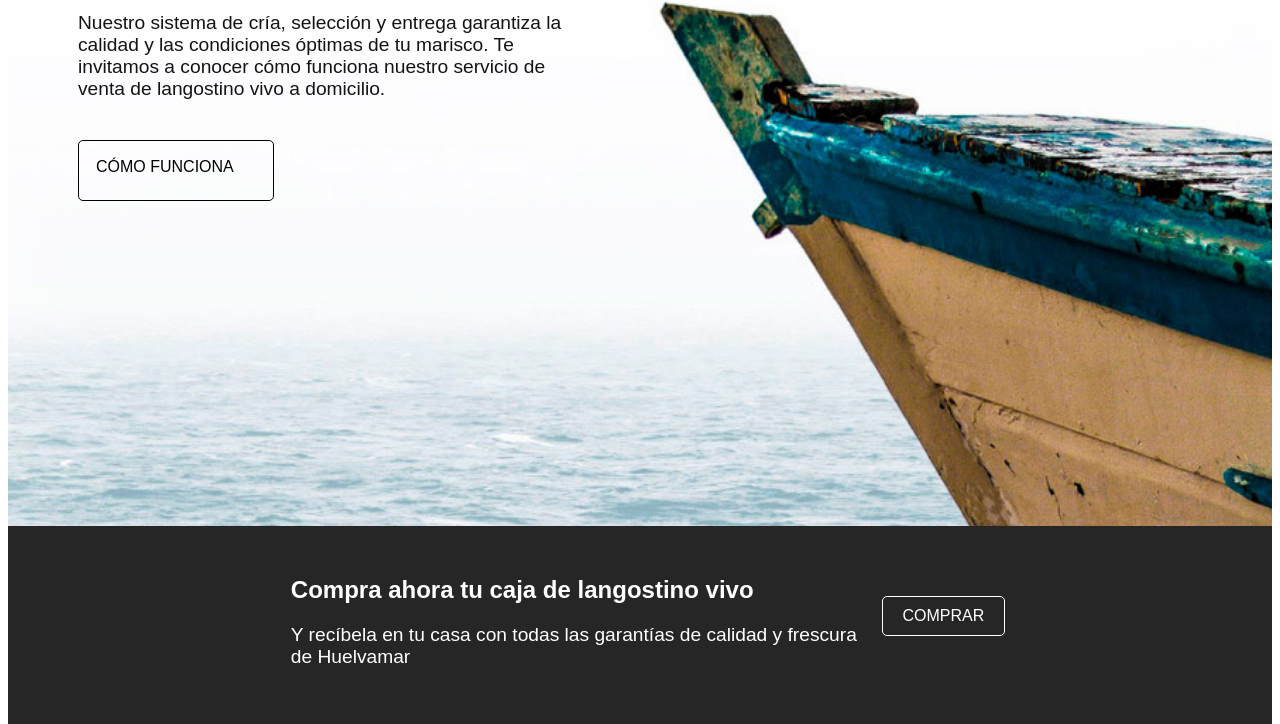
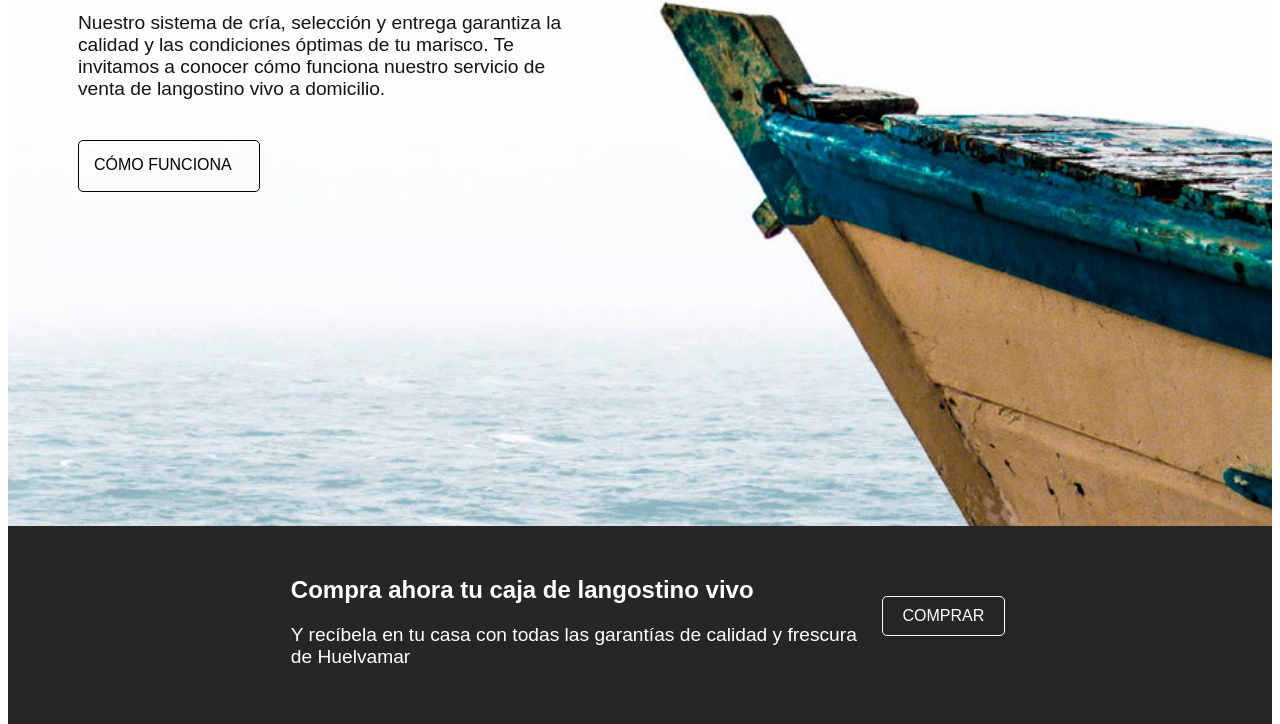
Before and after one commit to alfonso8969/huelvamar, a plain HTML site: page index.html in a window 1280 px wide. Shown: the part 2474-3198 px from the top of the page. Drawn offline with Linux system fonts and the light colour scheme; a web font is replaced by a local one.

Commit message:
arreglos css casa 12/06/2025

```diff
--- a/css/styles.css
+++ b/css/styles.css
@@ -253,6 +253,16 @@ header {
     height: 700px;
 }
 
+.process-container {
+    margin-top: 60px;
+    margin-left: 50px;
+    max-width: 40%;
+    display: grid;
+    grid-template-rows: repeat(3, 1fr);
+    gap: 10px;
+    padding: 20px;
+}
+
 .our-process h2 {
     color: #141414;
     font-size: 2em;
@@ -265,25 +275,15 @@ header {
     margin-bottom: 30px;
 }
 
-.process-container {
-    margin-top: 60px;
-    margin-left: 50px;
-    max-width: 40%;
-    display: grid;
-    grid-template-rows: repeat(3, 1fr);
-    gap: 10px;
-    padding: 20px;
-}
-
 .btn-process {
-    padding: 17px;
+    padding: 15px;
     background-color: transparent;
     color: black;
     text-decoration: none;
     border-radius: 5px;
     border: 1px solid black;
-    width: 160px;
-    height: 25px;
+    width: 150px;
+    height: 20px;
 }
 
 .offer {
```
